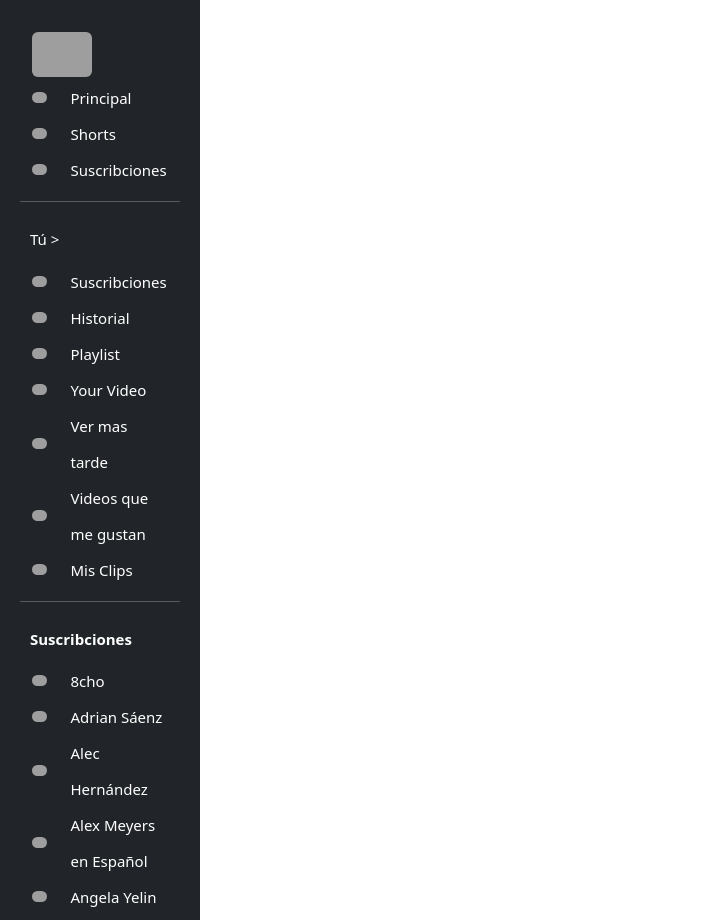
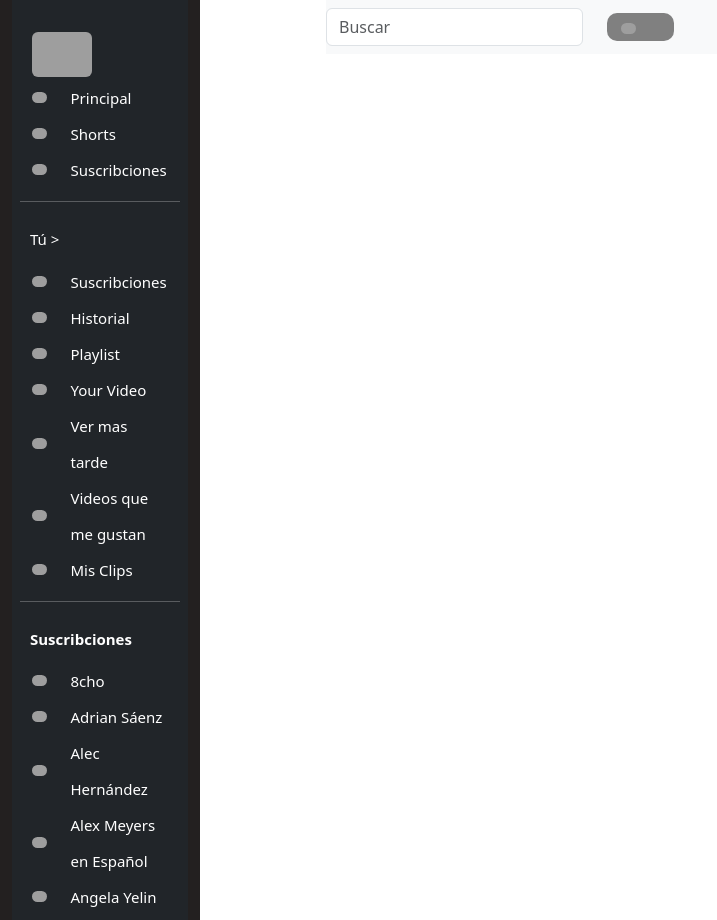
Before and after one commit to MarcelaTovar/ExamenUx1, a React (Create React App) app in the folder examenux/: page / in a window 1280 px wide. Shown: the whole page, without its empty margins (0-717 px from the left). Built offline with nearby package versions, Linux system fonts and the light colour scheme; grey boxes are pictures that could not be loaded.

Commit message:
Primer avance del search bar

```diff
--- a/examenux/src/App.js
+++ b/examenux/src/App.js
@@ -1,11 +1,12 @@
 import './App.css';
-import Barra from './molecules/Barra/Barra';
+import './organismos/Barras/Barras'
+import Barras from './organismos/Barras/Barras';
 
 function App() {
   return (
     <div className="App">
       <div class="background-barra">
-        <Barra />
+        <Barras></Barras>
       </div>
 
     </div>
--- a/examenux/src/molecules/Barra/Barra.css
+++ b/examenux/src/molecules/Barra/Barra.css
@@ -4,6 +4,7 @@
     justify-content: flex-start;
     text-align: left;
 }
+
 p{
     font-size: 15px;
     color: white;
@@ -16,6 +17,8 @@ p{
 
 .sidebar {
     width: 200px;
+    min-height: 100vh;
+    background-color:rgb(35, 32, 32);
 }
 
 .nav-item {
@@ -52,5 +55,5 @@ p{
 }
 
 hr.custom-hr {
-    border-top: 1px solid rgb(255, 255, 255); /* Cambia 'red' al color que desees */
+    border-top: 1px solid rgb(255, 255, 255);
 }
--- a/examenux/src/molecules/Barra/Barra.js
+++ b/examenux/src/molecules/Barra/Barra.js
@@ -14,7 +14,7 @@ const Barra = () => {
             <div class="row flex-nowrap">
 
                 {/**Aqui ajustamos el tamaño de la nav bar */}
-                <div class="bg-dark col-auto col-md-1.5 col-lg-1.5 min-vh-100 d-flex flex-column align-items-start sidebar">
+                <div class="col-auto col-md-1.5 col-lg-1.5 min-vh-100 d-flex flex-column align-items-start sidebar">
 
                     <div class="bg-dark p-2">
 
--- /dev/null
+++ b/examenux/src/molecules/SearchBar/SearchBar.css
@@ -0,0 +1,9 @@
+.searchButton{
+    background-color: grey;
+    border-radius: 10px;
+    padding:2px;
+    border:none;
+}
+.searchButton:hover {
+    background-color: white;
+}
--- /dev/null
+++ b/examenux/src/molecules/SearchBar/SearchBar.js
@@ -0,0 +1,34 @@
+import React from 'react';
+import 'bootstrap/dist/css/bootstrap.min.css';
+import Navbar from 'react-bootstrap/Navbar';
+import Form from 'react-bootstrap/Form';
+import Button from 'react-bootstrap/Button';
+import Row from 'react-bootstrap/Row';
+import Col from 'react-bootstrap/Col';
+import IconBL from '../../atoms/IconsBL/IconBL';
+import './SearchBar.css';
+
+const SearchBar = () => {
+  return (
+    <Navbar className="bg-body-tertiary justify-content-between">
+    <Form inline>
+      <Row className="align-items-center">
+        <Col xs="auto">
+          <Form.Control
+            type="text"
+            placeholder="Buscar"
+            className="mr-sm-2"
+          />
+        </Col>
+        <Col xs="auto">
+          <Button className="searchButton">
+            <IconBL link="https://cdn-icons-png.flaticon.com/512/25/25313.png" titulo=" " />
+          </Button>
+        </Col>
+      </Row>
+    </Form>
+  </Navbar>
+  );
+}
+
+export default SearchBar;
--- /dev/null
+++ b/examenux/src/organismos/Barras/Barras.js
@@ -0,0 +1,23 @@
+import Barra from '../../molecules/Barra/Barra';
+import SearchBar from '../../molecules/SearchBar/SearchBar';
+import React from 'react';
+import Row from 'react-bootstrap/Row';
+import Col from 'react-bootstrap/Col';
+import 'bootstrap/dist/css/bootstrap.min.css';
+
+
+//Aqui organizaremos las barras
+const Barras = () =>{
+    return(
+        <Row>
+          <Col md="3">
+            <Barra />
+          </Col>
+          <Col md="9">
+            <SearchBar />
+          </Col>
+        </Row>
+    );
+}
+
+export default Barras;
```
